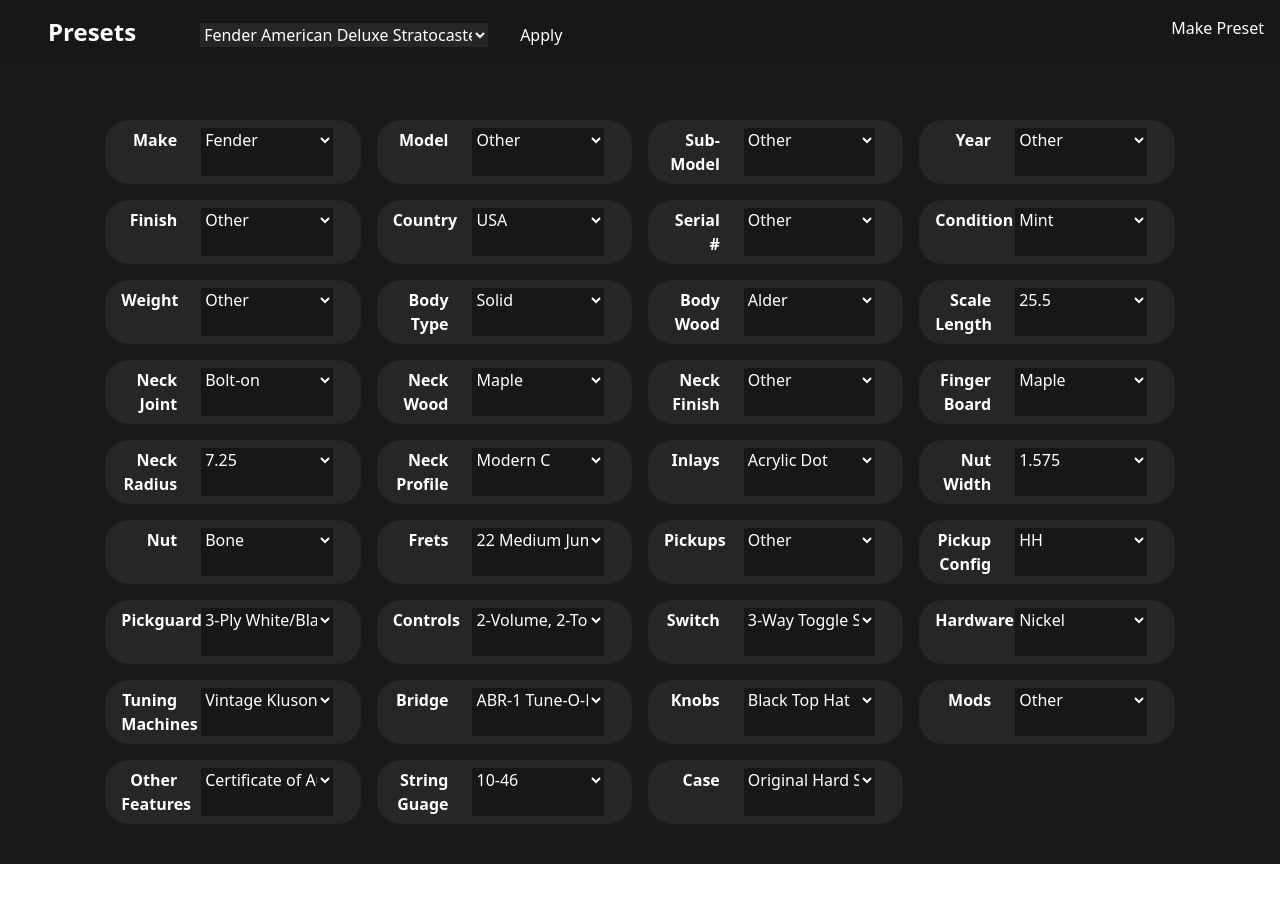
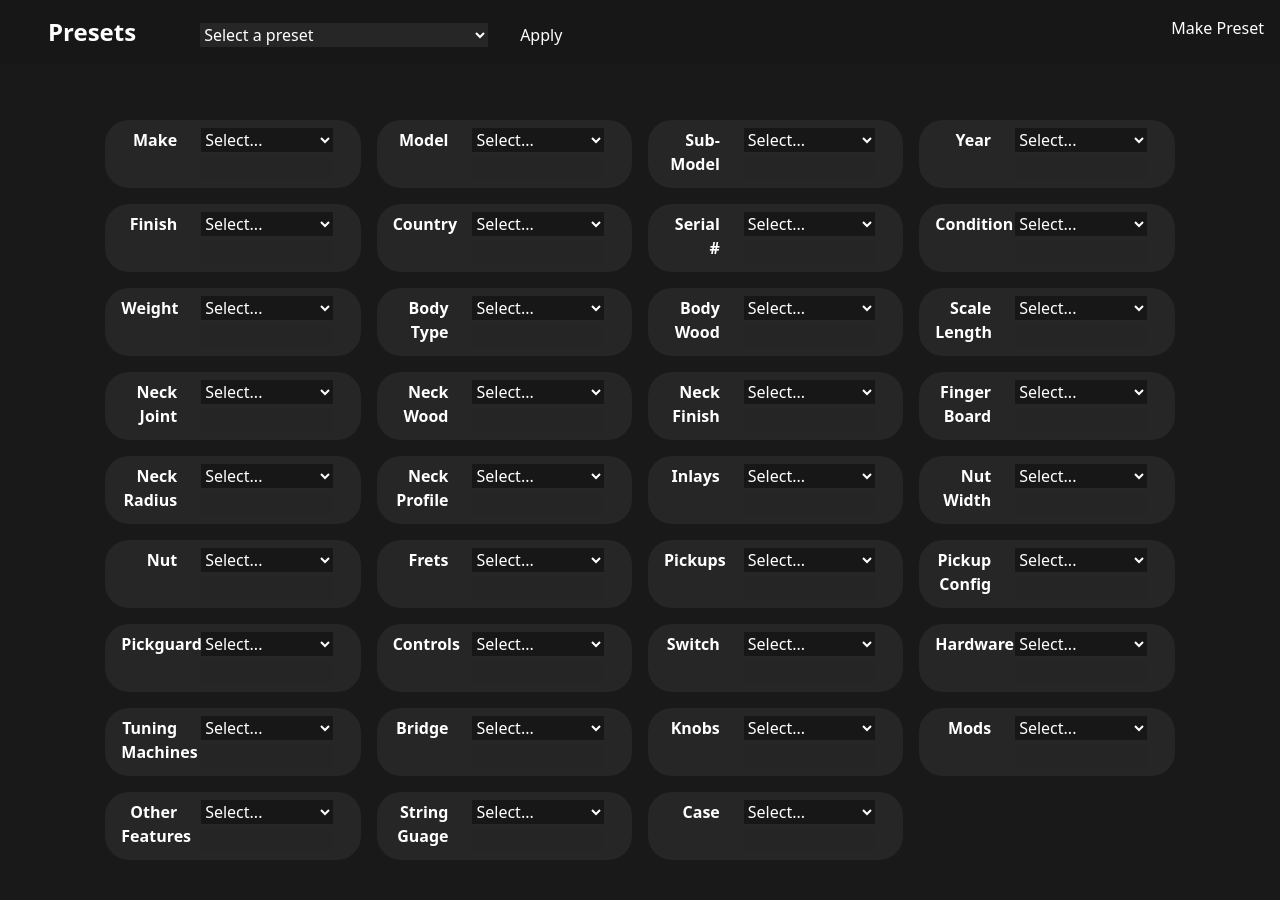
Before and after one commit to ZacharyEggert/diablo-description-generator, a Next.js app: page / in a window 1280 px wide. Before the commit the page ends 864 px from the top, so only its background shows below. Built offline with nearby package versions, Linux system fonts and the light colour scheme.

Commit message:
working presets and wired in selections

```diff
--- a/components/Presets/Presets.tsx
+++ b/components/Presets/Presets.tsx
@@ -1,26 +1,51 @@
 import React from 'react';
+import { UseFormContext } from '../../lib/context';
 import { SVP } from '../../lib/types';
 import formPresets from './formPresets';
 
-interface Props { alterForm: (Object: SVP) => void }
-const Presets: React.FC<Props> = ({
-    alterForm,
-}) => {
+interface Props {
+    alterForm: (Object: SVP) => void;
+}
+const Presets: React.FC<Props> = ({ alterForm }) => {
+    const selectRef = React.useRef<HTMLSelectElement>(null);
 
+    const formState = UseFormContext();
 
+    const printStateToConsole = () => {
+        console.log({ formState });
+    };
+
+    const handlePresetApplication = () => {
+        const selectedPreset = selectRef.current.value;
+        const preset = formPresets[selectedPreset];
+        alterForm(preset);
+    };
 
     return (
         <div className='py-4 text-white bg-gray-900'>
             <h3 className='inline mx-12 text-2xl font-bold'>Presets</h3>
-            <select className='mx-4 bg-gray-800 w-72'>
+            <select
+                className='mx-4 bg-gray-800 w-72'
+                defaultValue='select...'
+                ref={selectRef}>
+                <option value='select...' disabled>
+                    Select a preset
+                </option>
                 {Object.values(formPresets).map((preset, i) => (
-                    <option key={i} value={preset.name} className='bg-gray-800'>
+                    <option
+                        key={i}
+                        value={Object.keys(formPresets)[i]}
+                        className='bg-gray-800'>
                         {preset.name}
                     </option>
                 ))}
             </select>
-            <button className='mx-4'>Apply</button>
-            <button className='float-right mx-4'>Make Preset</button>
+            <button onClick={handlePresetApplication} className='mx-4'>
+                Apply
+            </button>
+            <button onClick={printStateToConsole} className='float-right mx-4'>
+                Make Preset
+            </button>
         </div>
     );
 };
--- a/components/Presets/formPresets.ts
+++ b/components/Presets/formPresets.ts
@@ -1,6 +1,44 @@
-const formPresets = {
+import { defaultContext, IFormContext } from "../../lib/context";
+
+const formPresets:{[key:string]:IFormContext&{name:string}} = {
     'Fender American Deluxe Stratocaster':{
         'name':'Fender American Deluxe Stratocaster',
-    }
+        'make':'Fender',
+        'model':'Stratocaster',
+        'subModel':'American Deluxe',
+        'year':'',
+        'finish':'',
+        'countryOfOrigin':'',
+        'serial':'',
+        'condition':'',
+        'weight':'',
+        'bodyType':'Solid',
+        'bodyWood':'Alder',
+        'scaleLength':'25.5',
+        'neckJoint':'Bolt-on',
+        'neckWood':'Maple',
+        'neckFinish':'',
+        'fingerBoard':'Rosewood',
+        'radius':'9.5',
+        'neckProfile':'C',
+        'inlays':'Abalone Dots',
+        'nutWidth':'',
+        'nut':'Plastic',
+        'frets':'22 Medium',
+        'pickups':'',
+        'pickupConfiguration':'SSS',
+        'pickguard':'',
+        'controls':'',
+        'switches':'5-Way Blade Switch',
+        'hardware':'',
+        'tuningMachines':'',
+        'bridge':'',
+        'knobs':'',
+        'modifications':'',
+        'otherFeatures':'',
+        'stringGauge':'',
+        'guitarCase':'',
+    },
+    'Clear': {...defaultContext, name:'Clear'},
 };
 export default formPresets;
--- a/components/form/Form.tsx
+++ b/components/form/Form.tsx
@@ -1,9 +1,12 @@
 import React from 'react';
 import { UseFormContext } from '../../lib/context';
 import { formLabelPrettier, formOptions } from '../../lib/options';
+import { SVP } from '../../lib/types';
 import FormSelect from './FormSelect';
 
-const Form: React.FC<{}> = () => {
+const Form: React.FC<{ alterForm: (Object: SVP) => void }> = ({
+    alterForm,
+}) => {
     const onSubmit = (e: React.FormEvent<HTMLFormElement>) => {
         e.preventDefault();
     };
@@ -17,20 +20,31 @@ const Form: React.FC<{}> = () => {
                 onSubmit={onSubmit}>
                 {Object.keys(formOptions).map((key) => {
                     let opt = [];
-                    if(key === 'model'){
-                        if(currentOptions.make){
-                        opt = formOptions.model[currentOptions.make];
-                        }else{
+                    if (key === 'model') {
+                        if (
+                            currentOptions.make &&
+                            currentOptions.make !== 'sel'
+                        ) {
+                            opt = formOptions.model[currentOptions.make];
+                        } else {
                             opt = [];
                         }
-                    }else if (key === 'subModel'){
-                        if(currentOptions.model && currentOptions.make){
-                        opt = formOptions.subModel[currentOptions.make][currentOptions.model];
-                        }else{
+                    } else if (key === 'subModel') {
+                        if (
+                            currentOptions.model &&
+                            currentOptions.make &&
+                            currentOptions.make !== 'sel' &&
+                            currentOptions.model !== 'sel'
+                        ) {
+                            opt =
+                                formOptions.subModel[currentOptions.make][
+                                    currentOptions.model
+                                ];
+                        } else {
                             opt = [];
                         }
-                    }else {
-                        opt = formOptions[key]
+                    } else {
+                        opt = formOptions[key];
                     }
                     return (
                         <FormSelect
@@ -38,6 +52,7 @@ const Form: React.FC<{}> = () => {
                             key={key}
                             field={key}
                             options={opt}
+                            alterForm={alterForm}
                         />
                     );
                 })}
--- a/components/form/FormSelect.tsx
+++ b/components/form/FormSelect.tsx
@@ -1,12 +1,38 @@
-import React from 'react';
+import React, { useEffect } from 'react';
+import { UseFormContext } from '../../lib/context';
+import { SVP } from '../../lib/types';
 
 interface Props {
     label: string;
     options: string[];
     field: string;
+    alterForm: (Object: SVP) => void;
 }
 
-const FormSelect: React.FC<Props> = ({ label, options, field }) => {
+const FormSelect: React.FC<Props> = ({ label, options, field, alterForm }) => {
+    const [selected, setSelected] = React.useState('sel');
+
+    const handleChange: React.ChangeEventHandler<HTMLSelectElement> = (
+        event
+    ) => {
+        let alterObject = { [field]: event.target.value };
+
+        if (field === 'make') {
+            alterObject['model'] = 'sel';
+            alterObject['subModel'] = 'sel';
+        } else if (field === 'model') {
+            alterObject['subModel'] = 'sel';
+        }
+
+        alterForm(alterObject);
+    };
+
+    const formState = UseFormContext();
+
+    useEffect(() => {
+        setSelected(formState[field]);
+    }, [formState, field]);
+
     return (
         <div className='col-span-1 p-2'>
             <label className='flex w-full px-4 py-2 mx-auto bg-gray-800 rounded-3xl'>
@@ -16,7 +42,10 @@ const FormSelect: React.FC<Props> = ({ label, options, field }) => {
                 <div className='w-3/4 pl-6'>
                     <select
                         className='inline-block w-11/12 bg-gray-900'
-                        name={field}>
+                        name={field}
+                        value={selected}
+                        onChange={handleChange}>
+                        <option value='sel'>Select...</option>
                         {options.map((option, index) => {
                             return (
                                 <option key={index} value={option}>
@@ -24,9 +53,13 @@ const FormSelect: React.FC<Props> = ({ label, options, field }) => {
                                 </option>
                             );
                         })}
-                        <option value='other'>Other</option>
+                        <option value=''>Other</option>
                     </select>
-                    <input type='text' className='w-11/12 bg-gray-900' />
+                    <input
+                        disabled={selected !== ''}
+                        type='text'
+                        className='w-11/12 mt-1 bg-gray-900 disabled:opacity-5'
+                    />
                 </div>
             </label>
         </div>
--- a/lib/context.ts
+++ b/lib/context.ts
@@ -39,41 +39,41 @@ export interface IFormContext {
 }
 
 export const defaultContext:IFormContext = {
-    make: "",
-    model: "",
-    subModel: "",
-    year: "",
-    finish: "",
-    countryOfOrigin: "",
-    serial: "",
-    condition: "",
-    weight: "",
-    bodyType: "",
-    bodyWood: "",
-    scaleLength: "",
-    neckJoint: "",
-    neckWood: "",
-    neckFinish: "",
-    fingerBoard: "",
-    radius: "",
-    neckProfile: "",
-    inlays: "",
-    nutWidth: "",
-    nut: "",
-    frets: "",
-    pickups: "",
-    pickupConfiguration: "",
-    pickguard: "",
-    controls: "",
-    switches: "",
-    hardware: "",
-    tuningMachines: "",
-    bridge: "",
-    knobs: "",
-    modifications: "",
-    otherFeatures: "",
-    stringGauge: "",
-    guitarCase: "",
+    make: "sel",
+    model: "sel",
+    subModel: "sel",
+    year: "sel",
+    finish: "sel",
+    countryOfOrigin: "sel",
+    serial: "sel",
+    condition: "sel",
+    weight: "sel",
+    bodyType: "sel",
+    bodyWood: "sel",
+    scaleLength: "sel",
+    neckJoint: "sel",
+    neckWood: "sel",
+    neckFinish: "sel",
+    fingerBoard: "sel",
+    radius: "sel",
+    neckProfile: "sel",
+    inlays: "sel",
+    nutWidth: "sel",
+    nut: "sel",
+    frets: "sel",
+    pickups: "sel",
+    pickupConfiguration: "sel",
+    pickguard: "sel",
+    controls: "sel",
+    switches: "sel",
+    hardware: "sel",
+    tuningMachines: "sel",
+    bridge: "sel",
+    knobs: "sel",
+    modifications: "sel",
+    otherFeatures: "sel",
+    stringGauge: "sel",
+    guitarCase: "sel",
 }
 
 export const FormContext = createContext<IFormContext>(defaultContext);
--- a/lib/options.ts
+++ b/lib/options.ts
@@ -69,16 +69,16 @@ export const subModel = {
         SG: [],
         Firebird: [],
         Explorer: [],
-        FlyingV: [],
+        'Flying V': [],
         M3: [],
     },
     Jackson: {
         Dinky: [],
         Kelly: [],
-        KingV: [],
+        'King V': [],
         Monarkh: [],
         Rhoads: [],
-        SanDimas: [],
+        'San Dimas': [],
         Soloist: [],
     },
     PRS: {
@@ -110,16 +110,16 @@ export const subModel = {
         Commanche: [],
     },
     Knaggs: {
-        ChopTank: [],
-        SteveStevens: [],
+        'Chop Tank': [],
+        'Steve Stevens': [],
     },
     Ibanez: {},
     Epiphone: {
-        LesPaul: ['Standard', 'Custom', 'Special', 'Junior', 'Studio'],
+        'Les Paul': ['Standard', 'Custom', 'Special', 'Junior', 'Studio'],
         SG: [],
         Firebird: [],
         Explorer: [],
-        FlyingV: [],
+        'Flying V': [],
         M3: [],
     },
     Schecter: {},
--- a/pages/index.tsx
+++ b/pages/index.tsx
@@ -8,7 +8,7 @@ const Home:React.FC<{alterForm:(Object:SVP) =>void }> = ({alterForm}) => {
     return (
         <div className=''>
             <Presets alterForm={alterForm}/>
-            <Form/>
+            <Form alterForm={alterForm}/>
         </div>
     );
 };
```
